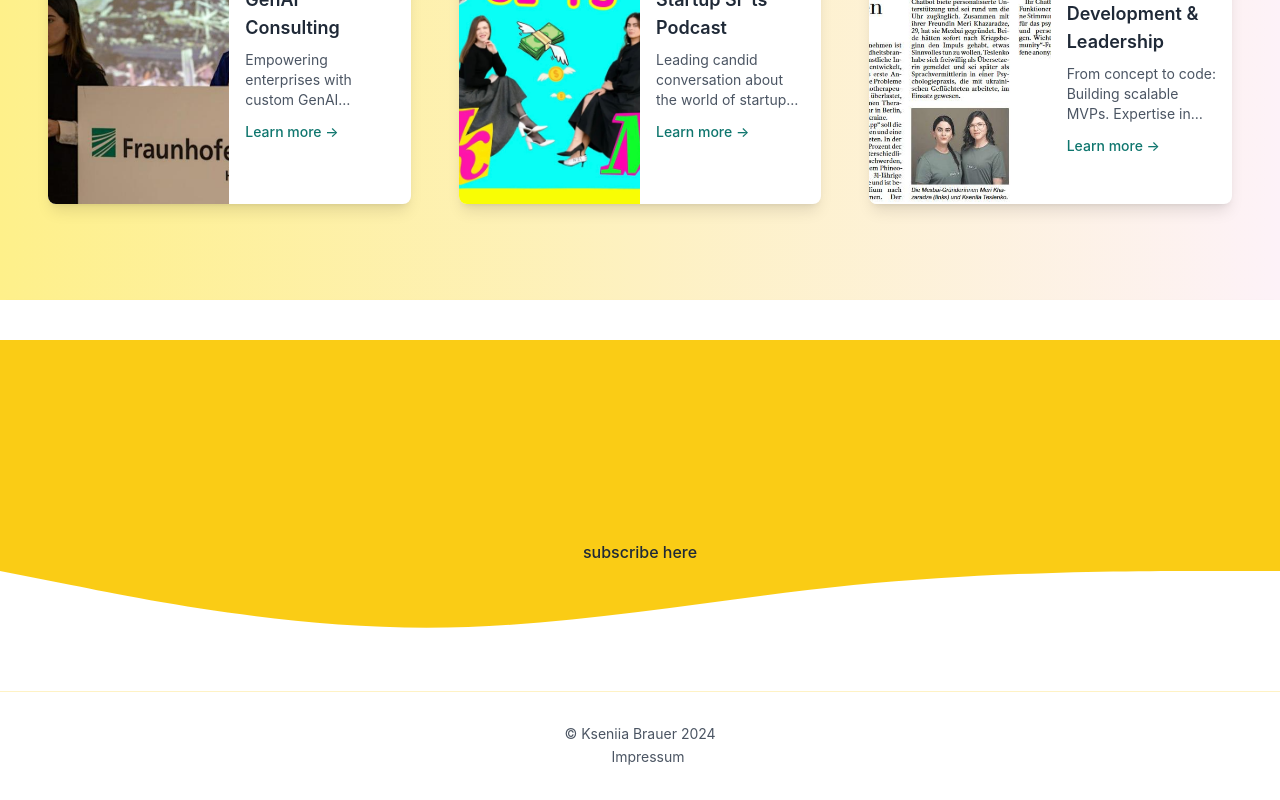
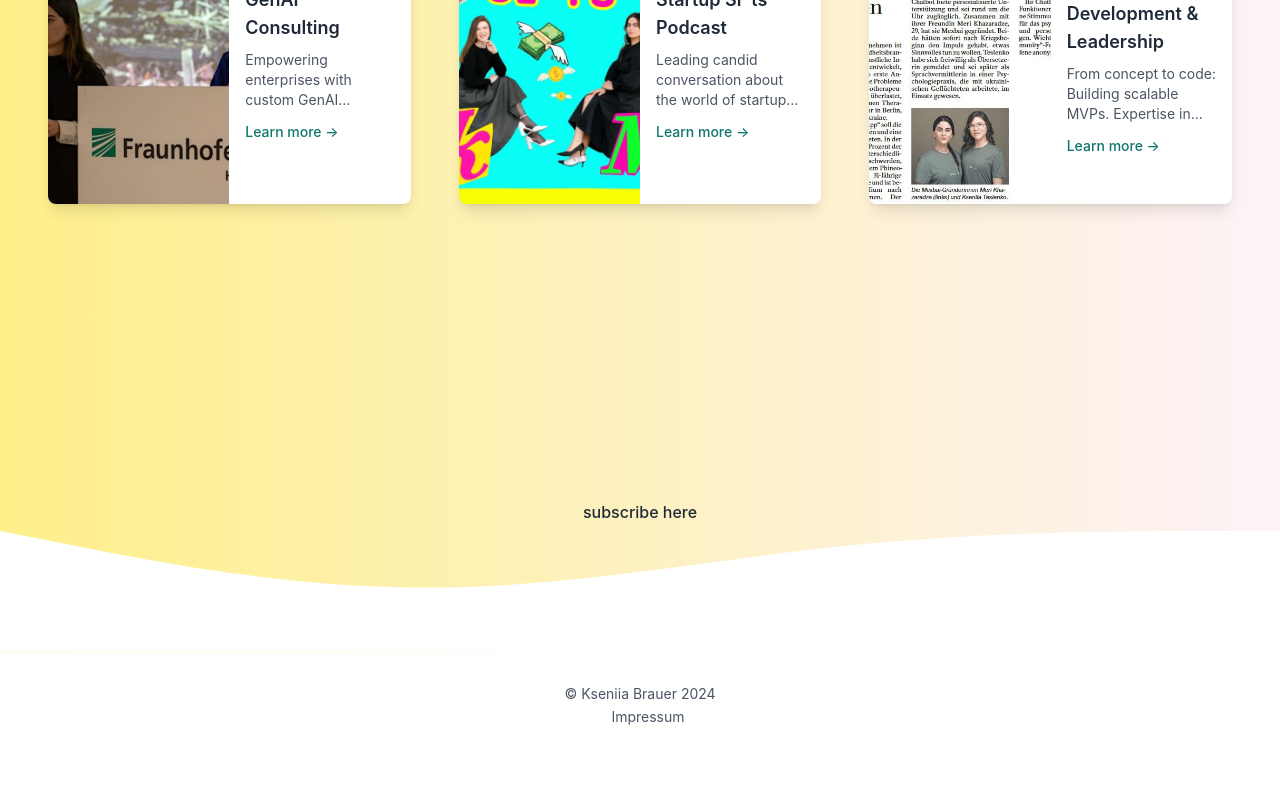
Before and after one commit to code-ksu/my-personal-website, a React (Create React App) app: page / in a window 1280 px wide. Shown: the part 704-1504 px from the top of the page. After the commit the page ends 1464 px from the top, so only its background shows below. Built offline with nearby package versions, Linux system fonts and the light colour scheme.

Commit message:
no footer bg

```diff
--- a/src/Footer.js
+++ b/src/Footer.js
@@ -1,12 +1,9 @@
 const footer = () => (
     <>
-        {/* White Divider Line */}
-        <div className="h-10 bg-white w-full shadow-md"></div>
-
         {/* Podcast Section with Wave */}
         <div className="relative">
             {/* Background */}
-            <div className="absolute w-full h-full bg-yellow-400">
+            <div className="absolute w-full h-full">
                 {/* Wave SVG */}
                 <div className="absolute bottom-0 w-full">
                     <svg
@@ -25,10 +22,8 @@ const footer = () => (
 
             {/* Content */}
             <div className="relative">
-                {/* Simple marquee text */}
-                {/* Wave Text Animation */}
-                {/* Wave Text Animation */}
-                <div className="relative bg-yellow-400 overflow-hidden w-full"> {/* Added overflow-hidden and w-full */}
+                {/* Wave marquee Animation */}
+                <div className="relative overflow-hidden w-full">
                     <svg width="100%" height="200" viewBox="0 0 1880 200" xmlns="http://www.w3.org/2000/svg"> {/* Doubled viewBox width */}
                         <style>
                             {`
```
